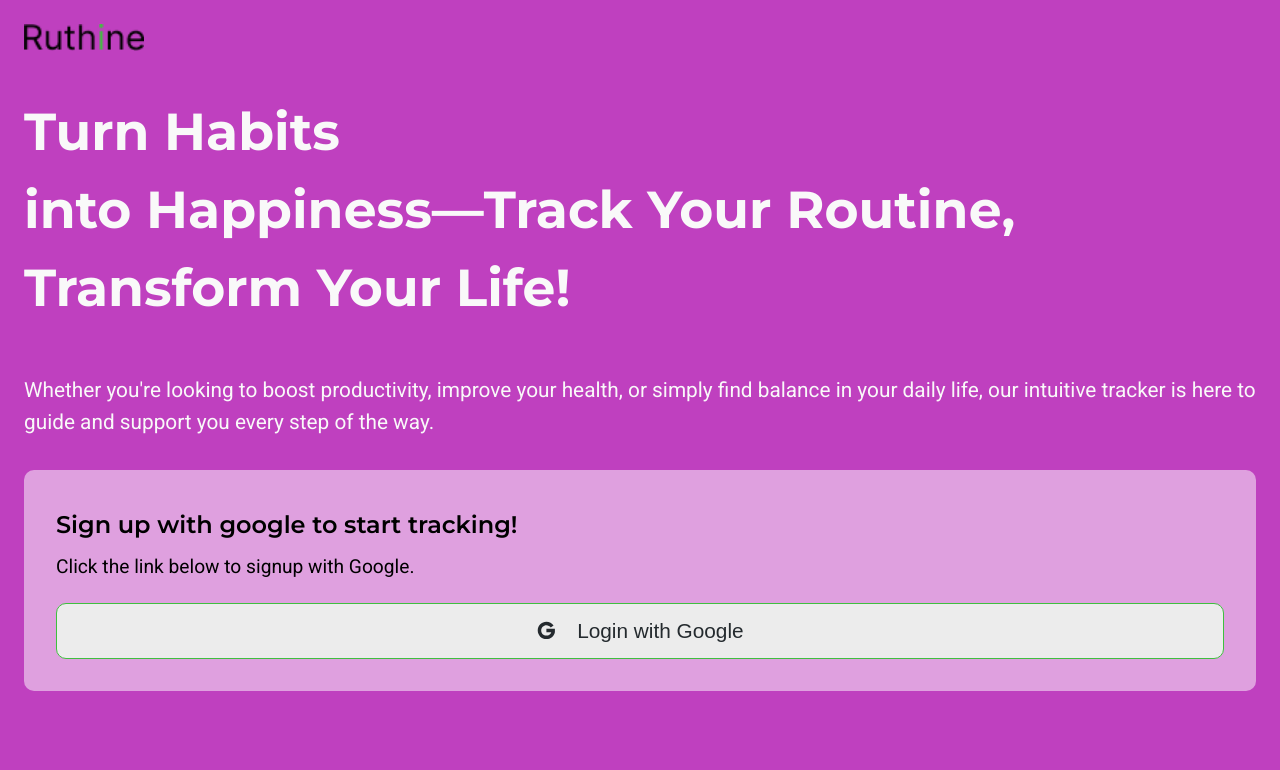
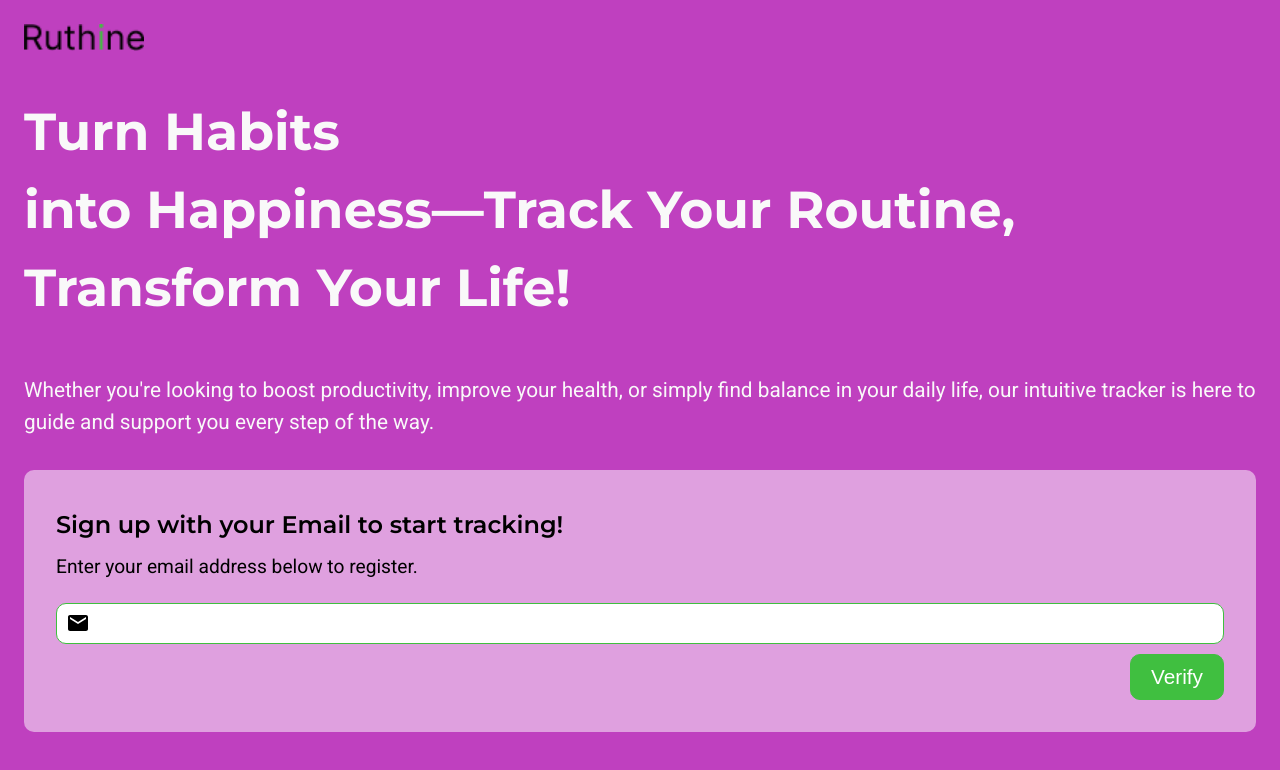
Before and after one commit to jephthahdominic/Consistensy, a React (Vite) app: page /login in a window 1280 px wide. Shown: the top 770 px of the page. Built offline with nearby package versions, Linux system fonts and the light colour scheme; a web font is replaced by a local one.

Commit message:
built the landing page

```diff
--- a/src/components/Login.jsx
+++ b/src/components/Login.jsx
@@ -1,21 +1,25 @@
-import { getAuth, signInWithRedirect } from 'firebase/auth'
-import { provider} from '../../FirebaseConfig'
+import { signInWithRedirect } from 'firebase/auth'
+import { auth, provider} from '../../FirebaseConfig'
 
 import styles from './Login.module.css'
 import { CgGoogle } from 'react-icons/cg'
+import { MdEmail } from 'react-icons/md'
 
 export default function Login() {
-  const auth = getAuth()
   function signInWithGoogle(e){
     e.preventDefault()
-    signInWithRedirect(auth, provider).then((result) => console.log(result))
+    signInWithRedirect(auth, provider);
   }
   return (
     <div className={styles.login}>
-      <h2>Sign up with google to start tracking!</h2>
-      <p>Click the link below to signup with Google.</p>
+      <h2>Sign up with your Email to start tracking!</h2>
+      <p>Enter your email address below to register.</p>
       <form>
-          <button onClick={(e)=>signInWithGoogle(e)}><CgGoogle /> Login with Google</button>
+        <div className={styles.email}>
+          <input type="email" id='email'/>
+          <span><MdEmail/></span>
+        </div>
+        <button>Verify</button>
       </form>
     </div>
   )
--- a/src/components/Login.module.css
+++ b/src/components/Login.module.css
@@ -26,10 +26,34 @@
     align-items: end;
     margin-top: 1rem;
 }
+.email{
+    width: 100%;
+    position: relative;
+    display: flex;
+    align-items: center;
+}
+.email input{
+    width: 100%;
+    padding: 10px;
+    padding-left: 40px;
+    outline: 0;
+    border: 1px solid var(--color-brand--2);
+    border-radius: 10px;
+}
+.email input::before{
+    content: "fdsfjhdhakfhdaf";
+}
+.email span{
+    position: absolute;
+    left: 10px;
+    display: flex;
+    align-items: center;
+    font-size: 1.5rem;
+}
 
 .login button{
-    width: 100%;
-    padding: 15px;
+    padding: 10px 20px;
+    margin-top: 10px;
     border: 1px solid var(--color-brand--2);
     border-radius: 10px;
     display: flex;
@@ -38,6 +62,6 @@
     gap: 20px;
     font-size: 1.3rem;
     cursor: pointer;
-    background-color: var(--color-light--2);
-    color: var(--color-dark--0);
+    background-color: var(--color-brand--2);
+    color: #fff;
 }
```
